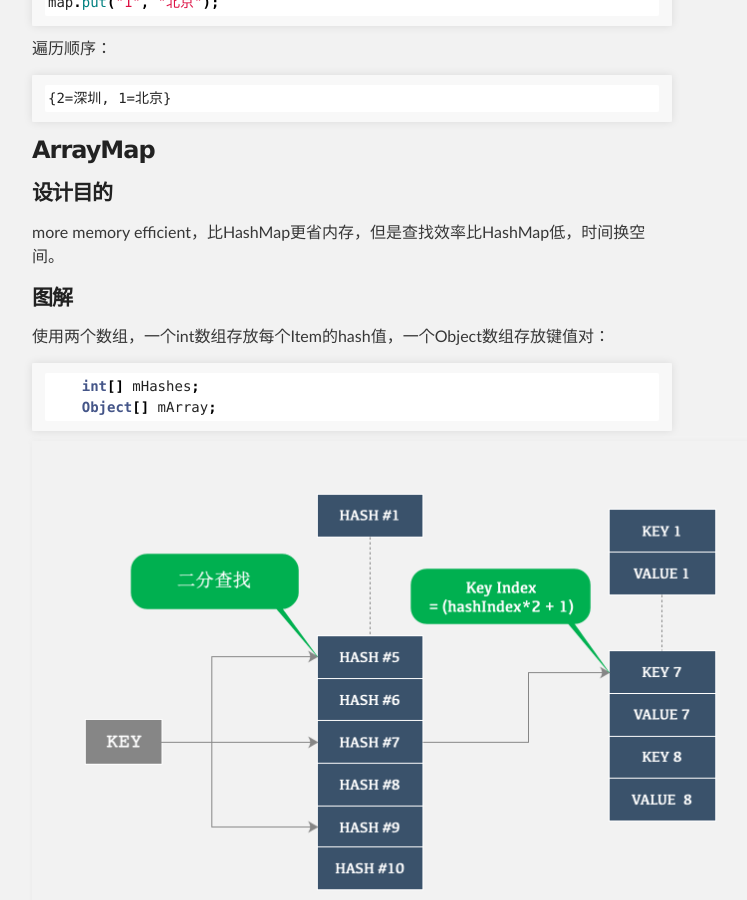
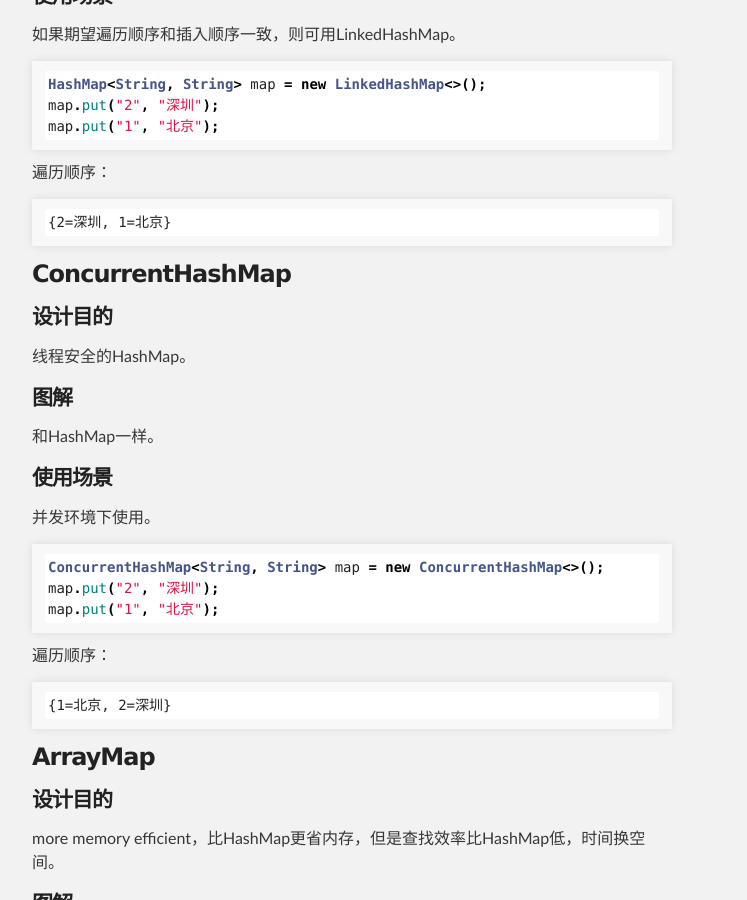
Before and after one commit to mwping/mwping.github.io, a Jekyll site: the page built from datastruct/datastruct.md, in a window 1280 px wide and 900 px high, scrolled down 3546 px. Shown: the whole window, without its empty margins (288-1035 px from the left). Built offline with Jekyll 4.4.1, drawn with Linux system fonts in a browser that asks for light colours; our own code applies the rules of GitHub Pages for plain Markdown files; some of the changed text lies outside the part shown.

Commit message:
add ConcurrentHashMap

````diff
--- a/datastruct/datastruct.md
+++ b/datastruct/datastruct.md
@@ -14,10 +14,15 @@
   2. [图解](#3.2)
   3. [使用场景](#3.3)
 
-* ##### [ArrayMap](#4)
+* ##### [ConcurrentHashMap](#4)
   1. [设计目的](#4.1)
   2. [图解](#4.2)
   3. [使用场景](#4.3)
+
+* ##### [ArrayMap](#5)
+  1. [设计目的](#5.1)
+  2. [图解](#5.2)
+  3. [使用场景](#5.3)
 
 <h3 id="1">Map家族图谱</h3>
 
@@ -81,13 +86,37 @@ map.put("1", "北京");
 {2=深圳, 1=北京}
 ```
 
-<h3 id="4">ArrayMap</h3>
+<h3 id="4">ConcurrentHashMap</h3>
 
 <h4 id="4.1">设计目的</h4>
 
+线程安全的HashMap。
+
+<h4 id="4.2">图解</h4>
+
+和HashMap一样。
+
+<h4 id="4.3">使用场景</h4>
+
+并发环境下使用。
+
+```java
+ConcurrentHashMap<String, String> map = new ConcurrentHashMap<>();
+map.put("2", "深圳");
+map.put("1", "北京");
+```
+遍历顺序：
+```
+{1=北京, 2=深圳}
+```
+
+<h3 id="5">ArrayMap</h3>
+
+<h4 id="5.1">设计目的</h4>
+
 more memory efficient，比HashMap更省内存，但是查找效率比HashMap低，时间换空间。
 
-<h4 id="4.2">图解</h4>
+<h4 id="5.2">图解</h4>
 
 使用两个数组，一个int数组存放每个Item的hash值，一个Object数组存放键值对：
 ```java
@@ -97,7 +126,7 @@ more memory efficient，比HashMap更省内存，但是查找效率比HashMap低
 
 <img src="../assets/images/edraw/ArrayMap.png" width="733">
 
-<h4 id="4.3">使用场景</h4>
+<h4 id="5.3">使用场景</h4>
 
 因为数组的插入、删除、扩容效率低，ArrayMap适应的场景：
 
````
